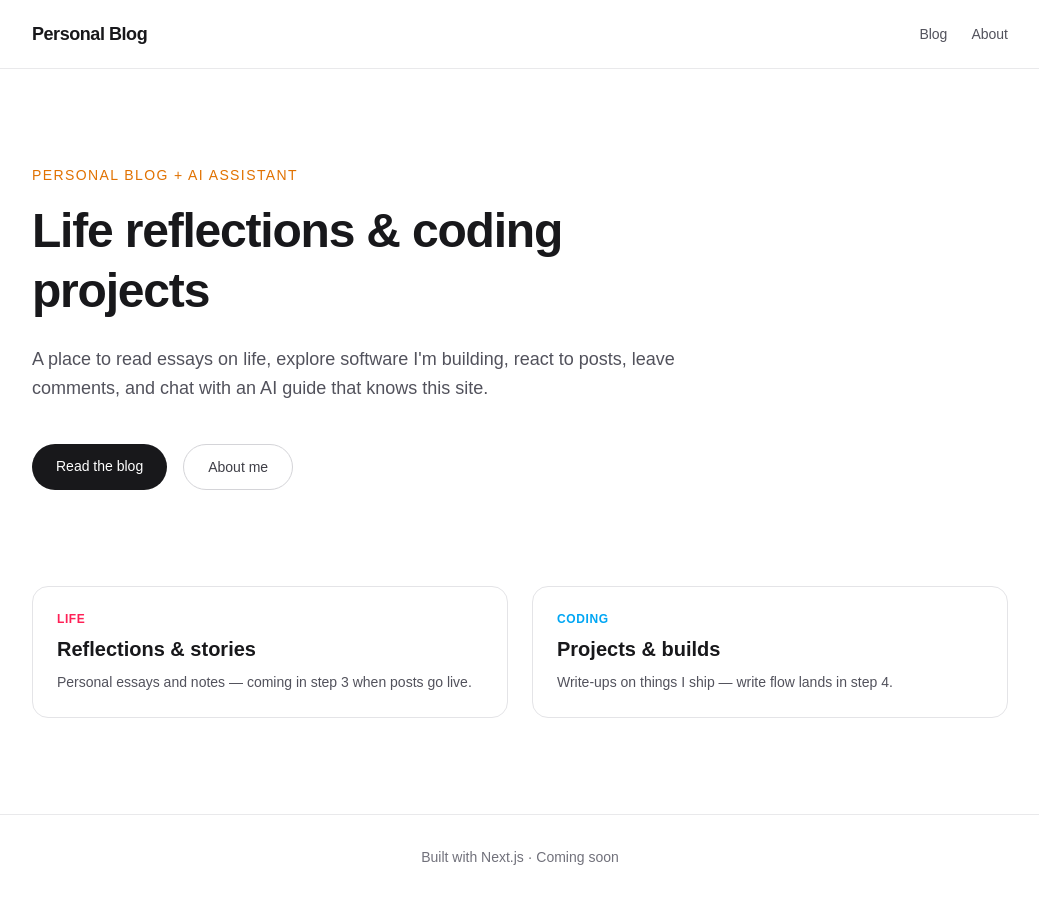
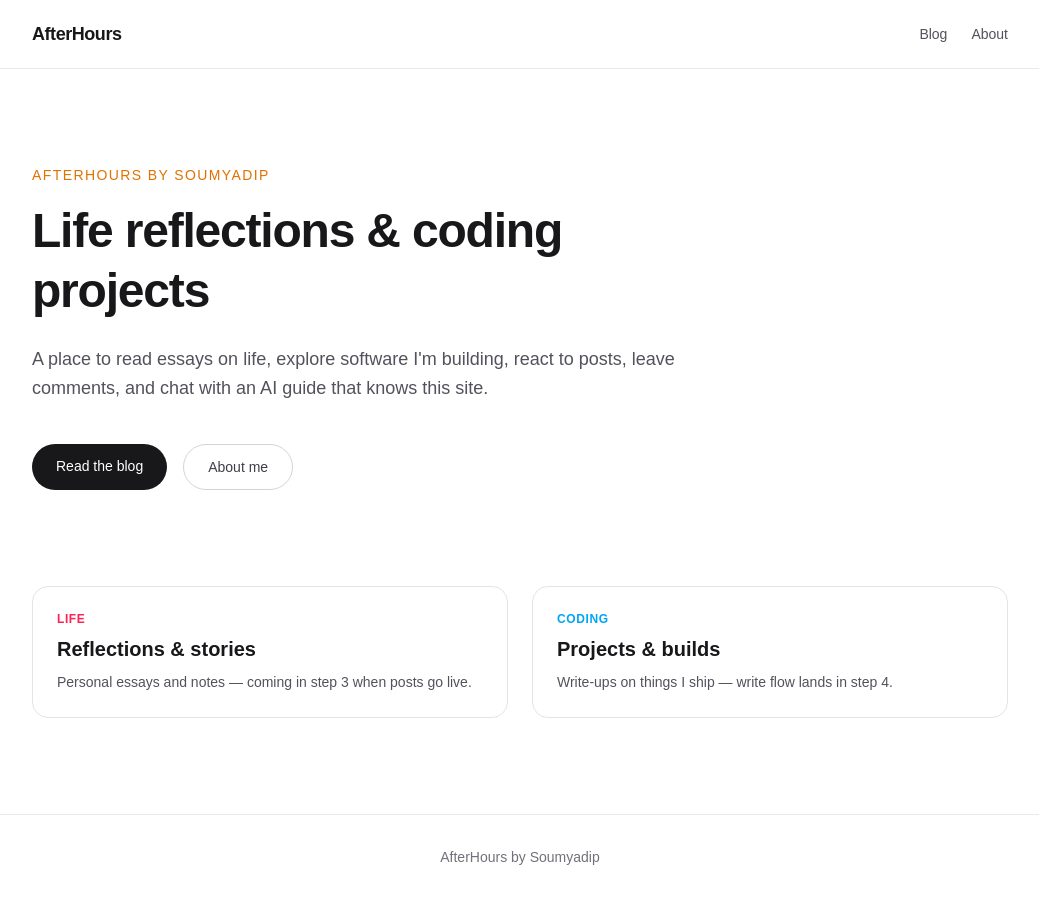
Before and after one commit to SoumyadipSil/Afterhours-blog, a Next.js app: page / in a window 1280 px wide. Shown: the whole page, without its empty margins (120-1159 px from the left). Built offline with nearby package versions, Linux system fonts and the light colour scheme.

Commit message:
Step 1 with deployment

```diff
--- a/app/(public)/layout.tsx
+++ b/app/(public)/layout.tsx
@@ -13,7 +13,7 @@ export default function PublicLayout({
             href="/"
             className="text-lg font-semibold tracking-tight text-zinc-900 dark:text-zinc-50"
           >
-            Personal Blog
+            AfterHours
           </Link>
           <div className="flex items-center gap-6 text-sm font-medium text-zinc-600 dark:text-zinc-400">
             <Link href="/blog" className="transition-colors hover:text-zinc-900 dark:hover:text-zinc-50">
@@ -27,7 +27,7 @@ export default function PublicLayout({
       </header>
       <div className="flex-1">{children}</div>
       <footer className="border-t border-zinc-200/80 py-8 text-center text-sm text-zinc-500 dark:border-zinc-800">
-        Built with Next.js · Coming soon
+        AfterHours by Soumyadip
       </footer>
     </>
   );
--- a/app/(public)/page.tsx
+++ b/app/(public)/page.tsx
@@ -5,7 +5,7 @@ export default function HomePage() {
     <main className="mx-auto max-w-5xl px-6 py-24">
       <div className="max-w-2xl">
         <p className="mb-4 text-sm font-medium uppercase tracking-widest text-amber-600 dark:text-amber-500">
-          Personal blog + AI assistant
+          AfterHours by Soumyadip
         </p>
         <h1 className="mb-6 text-4xl font-semibold leading-tight tracking-tight text-zinc-900 dark:text-zinc-50 sm:text-5xl">
           Life reflections &amp; coding projects
--- a/app/layout.tsx
+++ b/app/layout.tsx
@@ -14,13 +14,12 @@ const geistMono = Geist_Mono({
 
 export const metadata: Metadata = {
   title: {
-    default: "Personal Blog",
-    template: "%s · Personal Blog",
+    default: "AfterHours by Soumyadip",
+    template: "%s · AfterHours",
   },
   description:
-    "Life reflections, coding projects, and an AI assistant to guide you through the site.",
+    "Late-night life reflections and coding projects by Soumyadip — with an AI guide through the site.",
 };
-
 export default function RootLayout({
   children,
 }: Readonly<{
```
